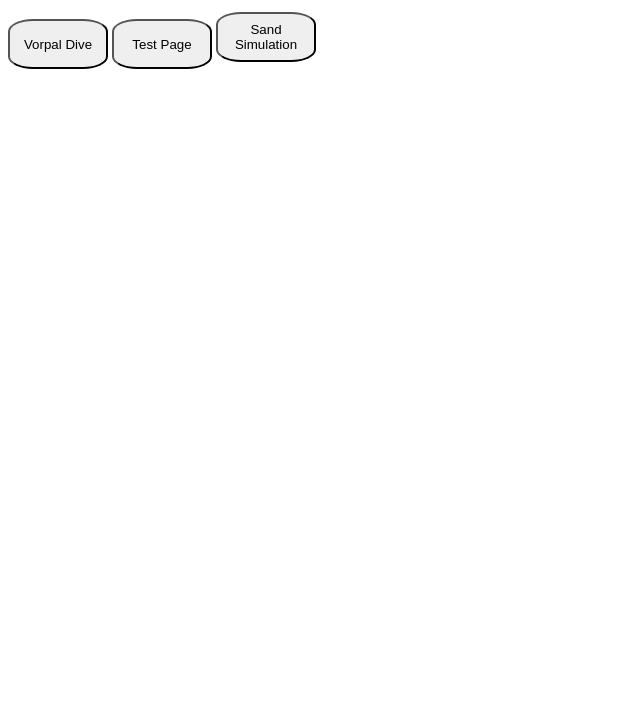
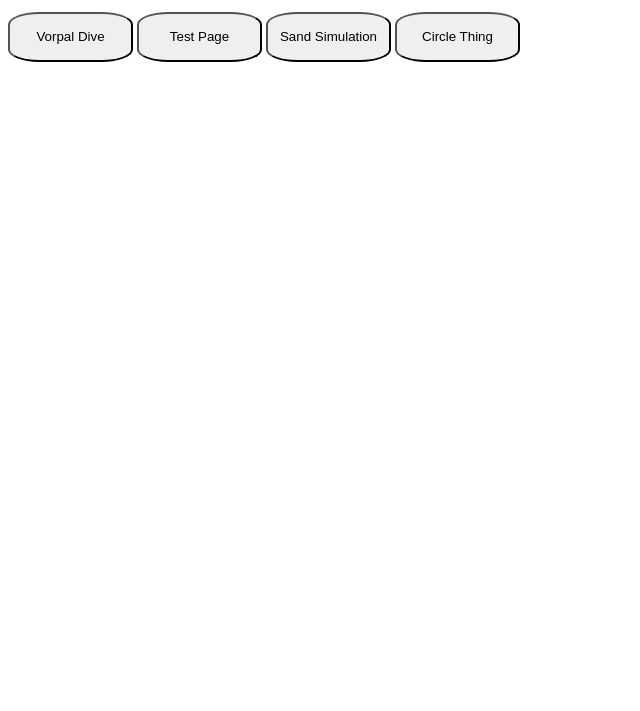
Before and after one commit to KlaytonPagel/FrontEnd-practice, a plain HTML site: page main_site/index.html in a window 1280 px wide. Shown: the part 89-800 px from the top of the page, without its empty margins (0-640 px from the left). Drawn offline with Linux system fonts and the light colour scheme.

Commit message:
Circle Thing Button
Added a button to the circle thing on the main page

```diff
--- a/main_site/index.html
+++ b/main_site/index.html
@@ -14,6 +14,7 @@
     <button id="vorpalButton">Vorpal Dive</button>
     <button id="testButton">Test Page</button>
     <button id="sandButton">Sand Simulation</button>
+    <button id="circleButton">Circle Thing</button>
 
     <script src="main.js"></script>
 </body>
--- a/main_site/main.css
+++ b/main_site/main.css
@@ -1,8 +1,10 @@
 #header {font-size: 40px}
-#vorpalButton {transition-duration: 500ms; height: 50px; width: 100px; border-radius: 25%}
-#testButton {transition-duration: 500ms; height: 50px; width: 100px; border-radius: 25%}
-#sandButton {transition-duration: 500ms; height: 50px; width: 100px; border-radius: 25%}
+#vorpalButton {transition-duration: 500ms; height: 50px; width: 125px; border-radius: 25%}
+#testButton {transition-duration: 500ms; height: 50px; width: 125px; border-radius: 25%}
+#sandButton {transition-duration: 500ms; height: 50px; width: 125px; border-radius: 25%}
+#circleButton {transition-duration: 500ms; height: 50px; width: 125px; border-radius: 25%}
 
 #vorpalButton:hover {background: #4a0e97; color: #f5f6f7}
 #testButton:hover {background: #970e19; color: #f5f6f7}
 #sandButton:hover {background: #27970e; color: #f5f6f7}
+#circleButton:hover {background: #d7b810; color: #f5f6f7}
--- a/main_site/main.js
+++ b/main_site/main.js
@@ -1,7 +1,9 @@
 let vorpalButton = document.querySelector('#vorpalButton')
 let testButton = document.querySelector('#testButton')
 let sandButton = document.querySelector('#sandButton')
+let circleButton = document.querySelector('#circleButton')
 
 vorpalButton.onclick = function () {window.open('../vorpal_dive/index.html', '_self');}
 testButton.onclick = function () {window.open('../test_page/index.html', '_self');}
-sandButton.onclick = function () {window.open('../Simulations/index.html', '_self');}
+sandButton.onclick = function () {window.open('../Simulations/Simulations/Sand Simulation/sand.html', '_self');}
+circleButton.onclick = function () {window.open('../Simulations/Simulations/Circle Thing/circle.html', '_self');}
```
